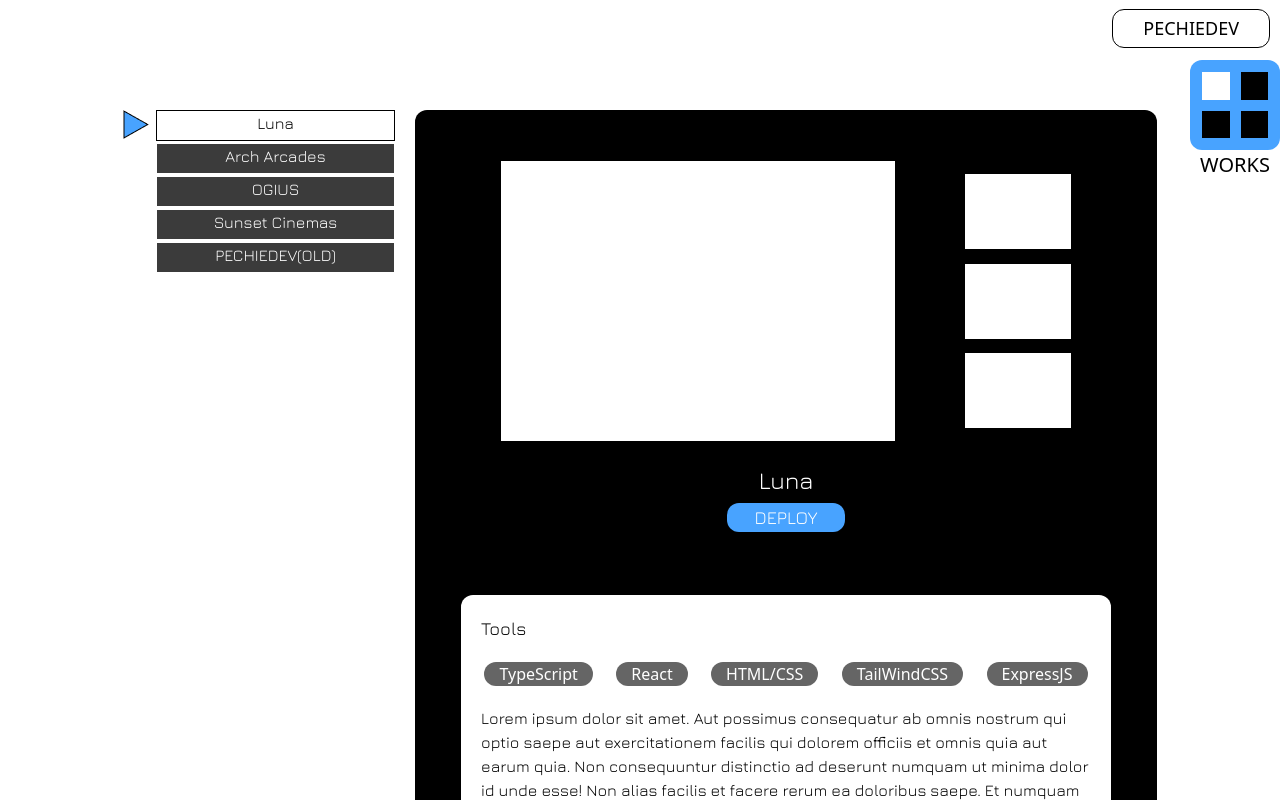
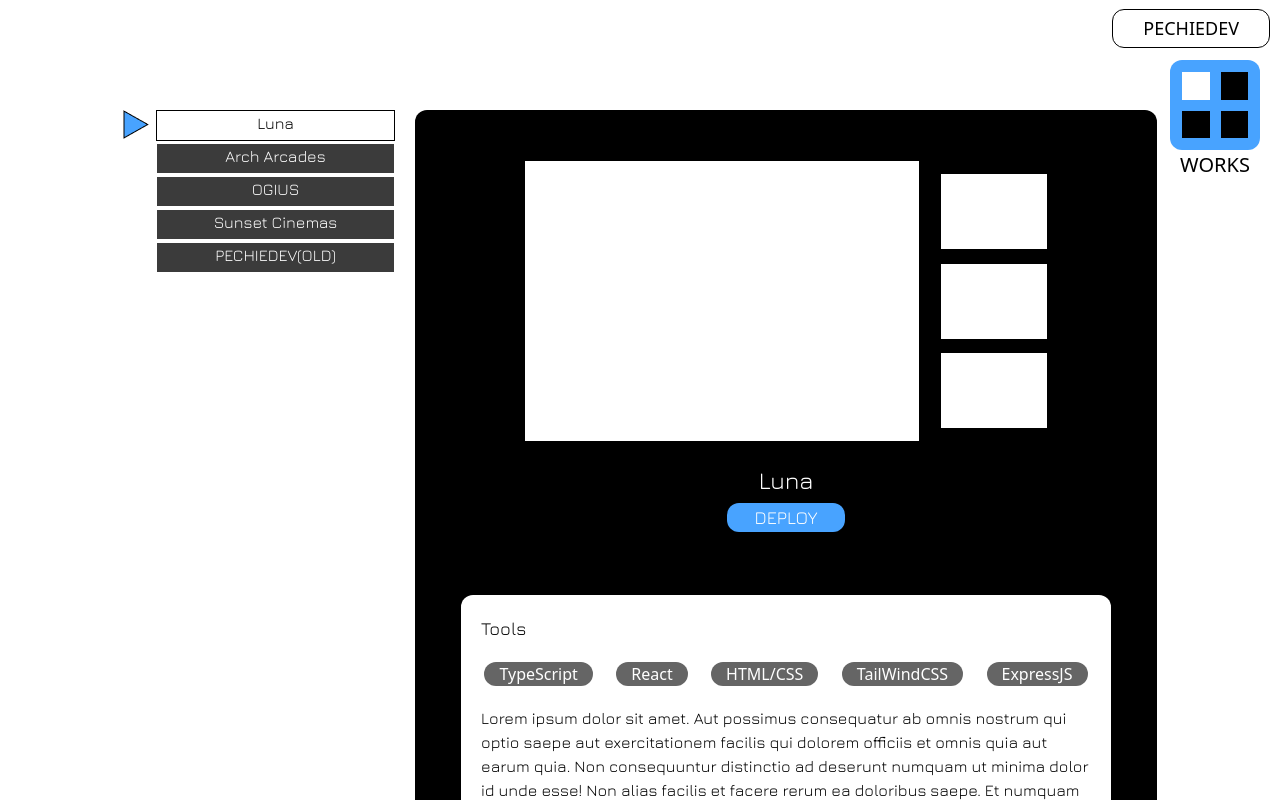
Before and after one commit to pixelatedpup/pechie, a React (Vite) app in the folder pechie/: page /works in a window 1280 px wide. Shown: the top 800 px of the page. Built offline with nearby package versions, Linux system fonts and the light colour scheme.

Commit message:
Fixed styling issue with other display sizes

```diff
--- a/pechie/src/components/Content.tsx
+++ b/pechie/src/components/Content.tsx
@@ -15,12 +15,12 @@ interface ContentProps{
 const Content = ({title="Luna Comics",github,figma,deploy, description,tags}:ContentProps) =>{
     return(
         <div className="flex flex-col w-auto lg:w-[742px] h-auto bg-black rounded-xl py-[50px]">
-            <div className="flex lg:flex-row flex-col items-center lg:justify-center w-[600px] h-[286.5px] gap-[68px] w-full h-auto">
+            <div className="flex lg:flex-row flex-col items-center lg:justify-center w-[600px] h-[286.5px] gap-[20px] w-auto h-auto">
                 <Thumbnail/>
                 <div className="flex lg:flex-col flex-row lg:h-[282px] lg:justify-evenly h-auto " >
-                    <Thumbnail custom="w-[108px] h-[77px]"/>
-                    <Thumbnail custom="w-[108px] h-[77px]"/>
-                    <Thumbnail custom="w-[108px] h-[77px]"/>
+                    <Thumbnail custom="lg:w-[108px] lg:h-[77px] w-[77.142px] h-[55px]"/>
+                    <Thumbnail custom="lg:w-[108px] lg:h-[77px] w-[77.142px] h-[55px]"/>
+                    <Thumbnail custom="lg:w-[108px] lg:h-[77px] w-[77.142px] h-[55px]"/>
                 </div>
             </div>
             <div className="flex flex-col flex-1 items-center gap-[5px] mt-[20px] w-auto">
--- a/pechie/src/components/Header.tsx
+++ b/pechie/src/components/Header.tsx
@@ -45,7 +45,7 @@ const Header = ({location = ""}) =>{
 
                 </section>
             </div>
-                <section className="fixed right-0 flex justify-end w-auto  pt-[60px] ">
+                <section className="fixed right-0 flex justify-end w-auto  pt-[60px] pr-[20px]">
 
                         <Nav page={textToUse}/>
 
--- a/pechie/src/components/Thumbnail.tsx
+++ b/pechie/src/components/Thumbnail.tsx
@@ -1,6 +1,6 @@
 const Thumbnail = ({custom = ""}) => {
     return (
-        <div className={`${custom ? custom : "w-[396px] h-[282px]"} bg-white border boder-black`}>
+        <div className={`${custom ? custom : "lg:w-[396px] lg:h-[282px] w-[283.85px] h-[201.428571px] "} bg-white border boder-black `}>
             <img></img>
         </div>
     )
--- a/pechie/src/components/pages/Home.tsx
+++ b/pechie/src/components/pages/Home.tsx
@@ -9,7 +9,7 @@ const Home = () =>{
         <>
 
         <div className="flex justify-center items-center">
-        <section className=" grid grid-cols-2 w-[302px] h-[400px] pt-[180px] gap-y-10 gap-x-5">
+        <section className=" grid grid-cols-2 w-[302px] h-[400px]  gap-y-10 gap-x-5">
             <article>
                 <div >
                     <NavLink to="/works">
--- a/pechie/vite.config.ts
+++ b/pechie/vite.config.ts
@@ -5,5 +5,5 @@ import tailwindcss from '@tailwindcss/vite'
 // https://vite.dev/config/
 export default defineConfig({
   plugins: [tailwindcss(), react()],
-  base:"/pechie/"
+  base:"/"
 })
```
